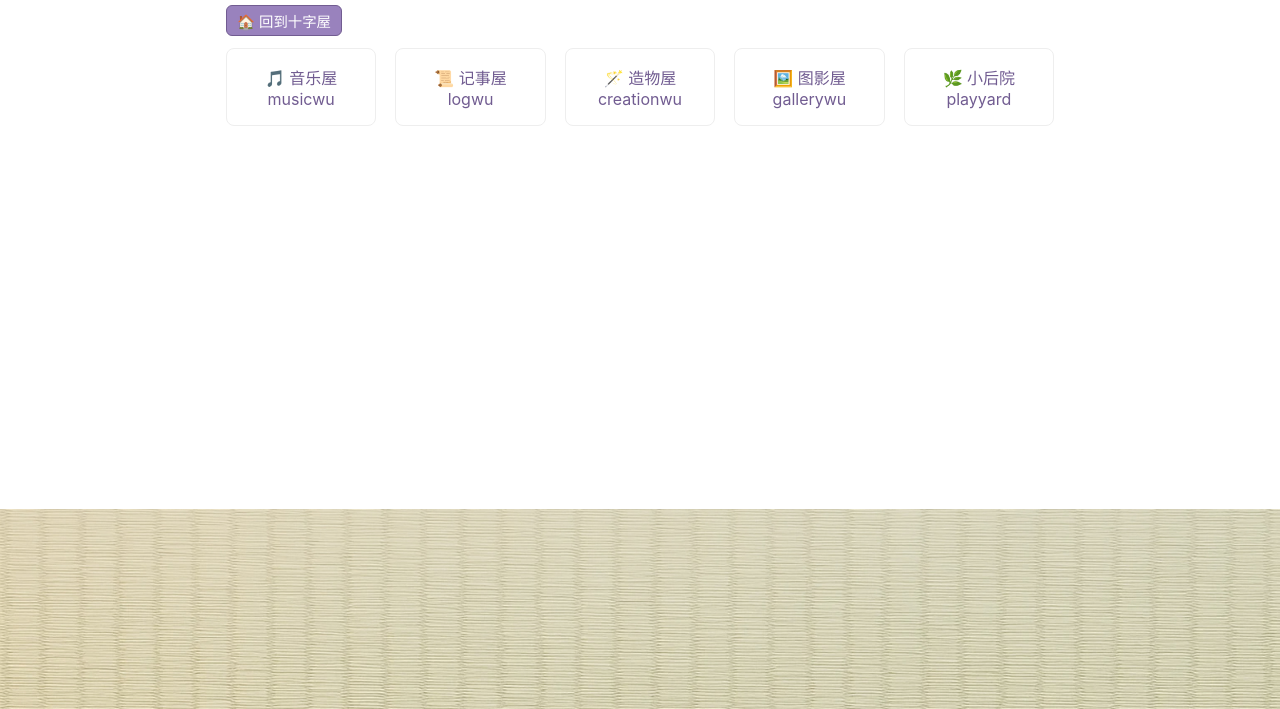
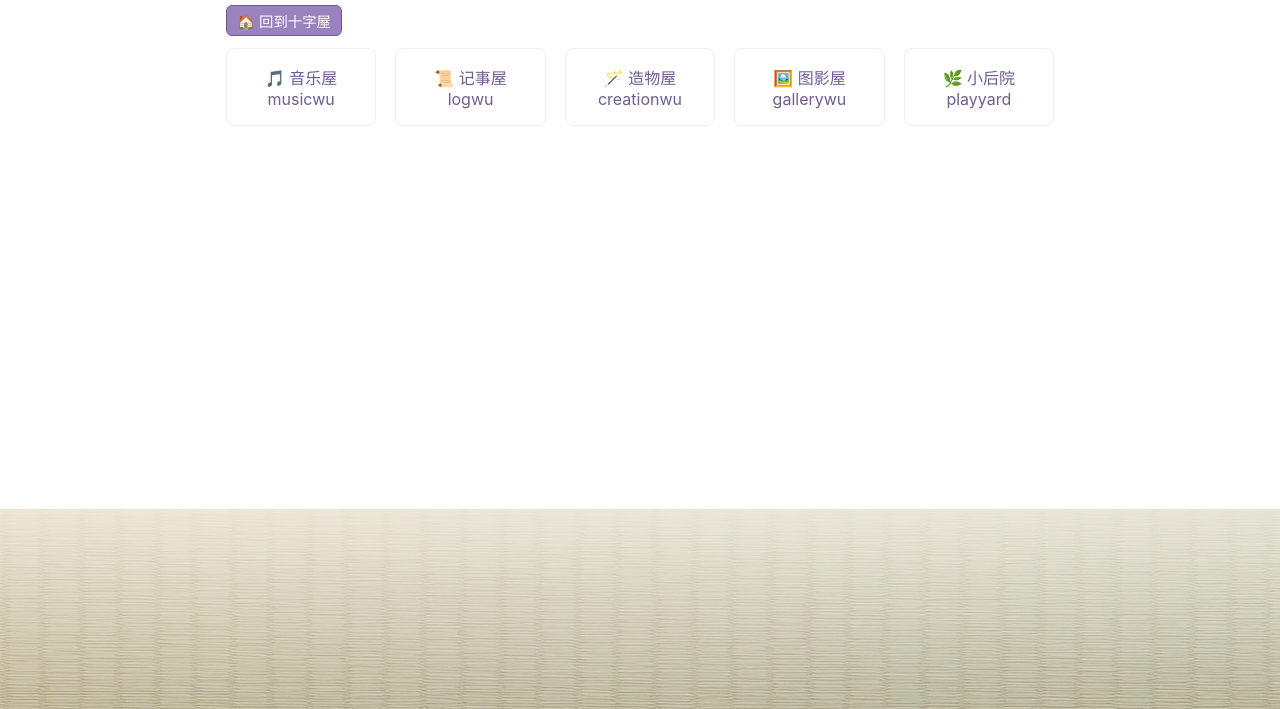
Before and after one commit to Bce321/Whitewuuno, a plain HTML site: page logwu/index.html in a window 1280 px wide. Shown: the part 91-800 px from the top of the page. Drawn offline with Linux system fonts and the light colour scheme.

Commit message:
Update global.css

```diff
--- a/assets/css/global.css
+++ b/assets/css/global.css
@@ -57,11 +57,9 @@ a:hover{text-decoration:underline;}
 }
 
 /* --- 页面底栏榻榻米背景 --- */
-footer.tatami {
-  position: fixed;
-  bottom: 0; left: 0;
-  width: 100%;
-  height: 25vh;            /* 1/4 页面高，可调 */
-  background: url('/assets/img/tatami.jpg') center bottom / cover no-repeat;
-  z-index: -1;             /* 让内容浮在上面 */
+footer.tatami{
+  position:fixed;bottom:0;left:0;width:100%;height:25vh;z-index:-1;
+  background:
+    linear-gradient(to bottom, rgba(255,255,255,0.4) 0%, rgba(0,0,0,0.12) 100%),
+    url('/assets/img/tatami.jpg') center/cover no-repeat;
 }
```
